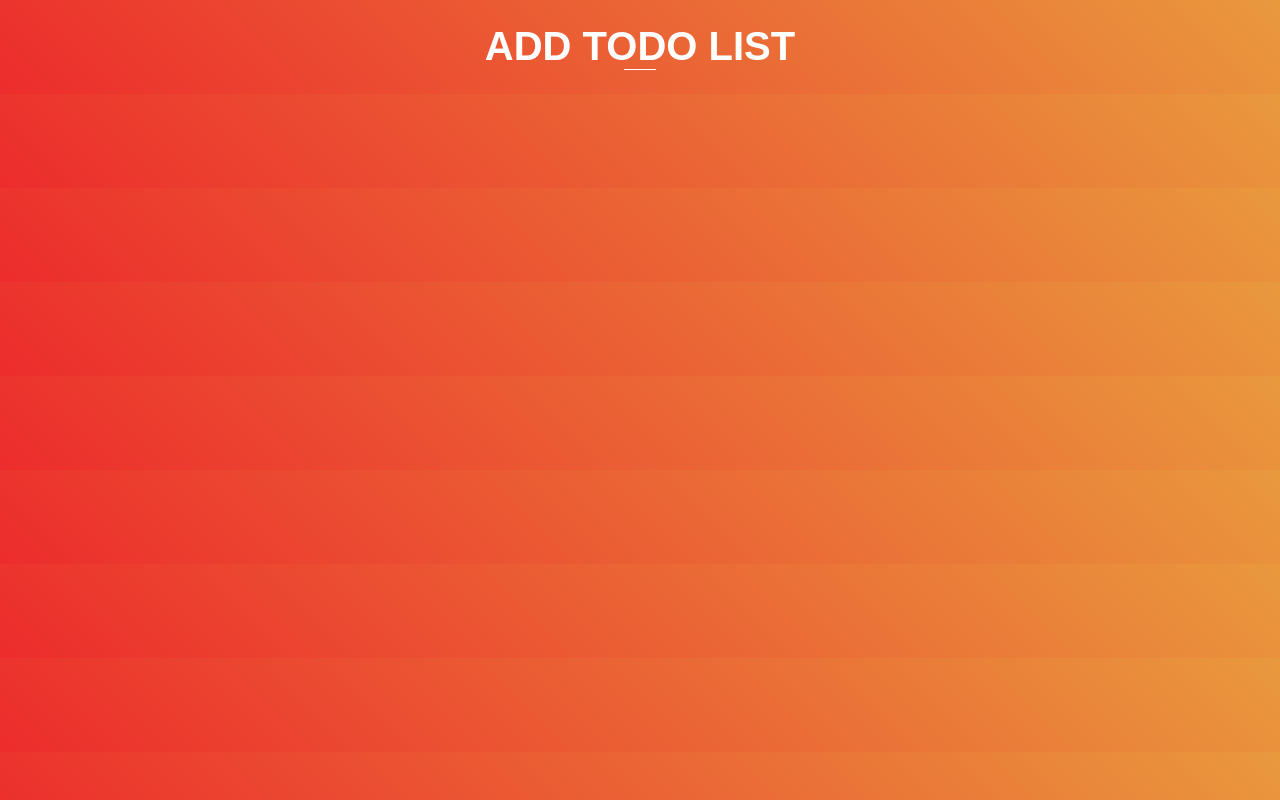
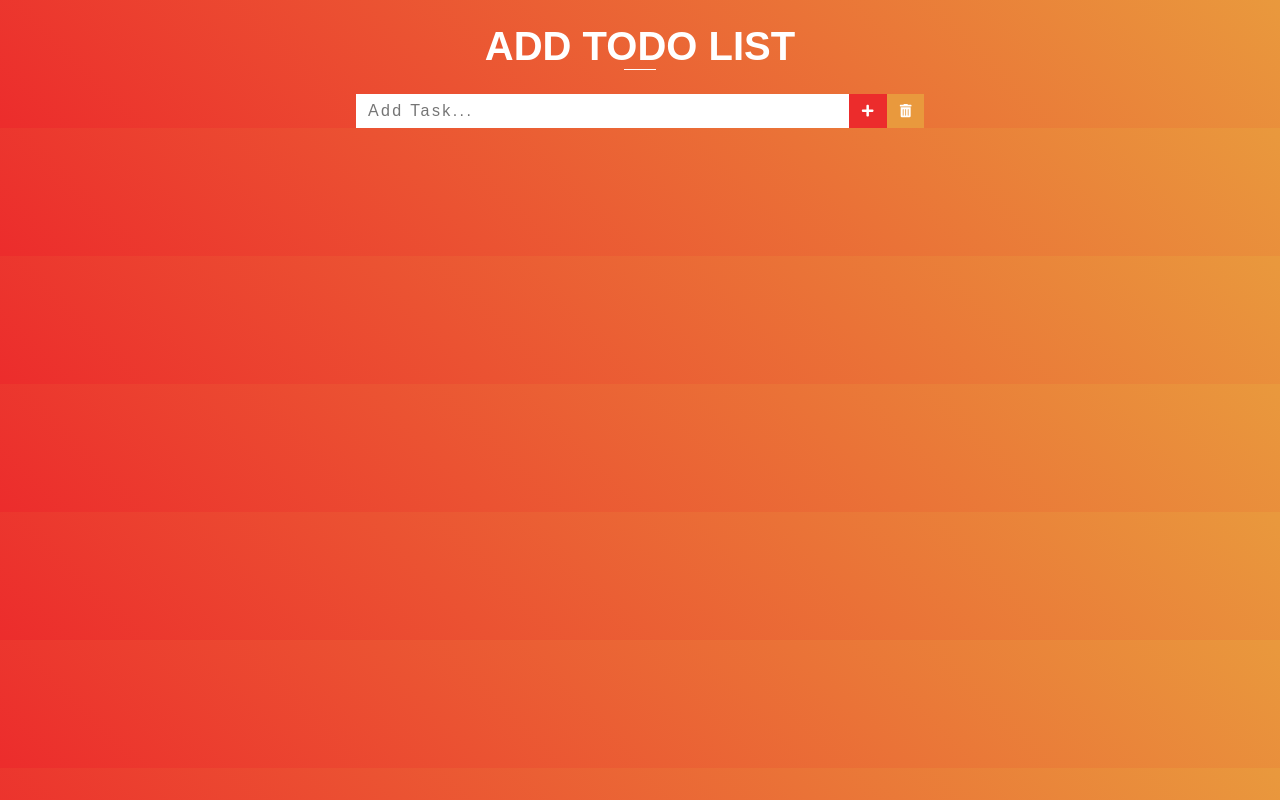
Before and after one commit to This-Is-Prince/codedamn-projects, a React (Vite) app in the folder todo-react-app/: page / in a window 1280 px wide. Built offline with nearby package versions, Linux system fonts and the light colour scheme.

Commit message:
add-todo almost completed

```diff
--- a/todo-react-app/src/components/AddTodo.jsx
+++ b/todo-react-app/src/components/AddTodo.jsx
@@ -1,5 +1,17 @@
+import { FaPlus, FaTrashAlt } from "react-icons/fa";
+
 const AddTodo = () => {
-  return <section className="add-todo"></section>;
+  return (
+    <section className="add-todo">
+      <input type="text" className="add-todo-input" placeholder="Add Task..." />
+      <button className="btn add-btn center">
+        <FaPlus></FaPlus>
+      </button>
+      <button className="btn clear-btn center">
+        <FaTrashAlt></FaTrashAlt>
+      </button>
+    </section>
+  );
 };
 
 export default AddTodo;
--- a/todo-react-app/src/components/Header.jsx
+++ b/todo-react-app/src/components/Header.jsx
@@ -1,6 +1,6 @@
 const Header = () => {
   return (
-    <header className="header">
+    <header className="header center">
       <h1>add todo list</h1>
       <span className="underline"></span>
     </header>
--- a/todo-react-app/src/style.css
+++ b/todo-react-app/src/style.css
@@ -18,12 +18,28 @@ body {
   background: linear-gradient(45deg, #ec2c2c, #e9993d);
 }
 
+.btn {
+  border: none;
+  outline: none;
+  cursor: pointer;
+  color: var(--clr-white);
+}
+
+.center {
+  display: flex;
+  align-items: center;
+  justify-content: center;
+}
+
+/*
+=================
+HEADER
+=================
+*/
+
 .header {
-  display: flex;
   margin: 1.5rem 0;
-  align-items: center;
   flex-direction: column;
-  justify-content: center;
 }
 .header > h1 {
   font-size: 40px;
@@ -35,3 +51,40 @@ body {
   width: 2rem;
   border-top: 0.1rem solid var(--clr-white);
 }
+
+/*
+=================
+ADD TODO
+=================
+*/
+
+.add-todo {
+  display: grid;
+  margin: 0 auto;
+  max-width: 568px;
+  grid-template-columns: 1fr auto auto;
+
+  /* variable */
+  --padding: 0.5rem 0.75rem;
+}
+
+.add-todo-input {
+  border: none;
+  outline: none;
+  font-size: 1rem;
+  letter-spacing: 0.15rem;
+  padding: var(--padding);
+}
+
+.add-btn,
+.clear-btn {
+  padding: var(--padding);
+}
+
+.add-btn {
+  background-color: var(--clr-red);
+}
+
+.clear-btn {
+  background-color: var(--clr-orange);
+}
```
